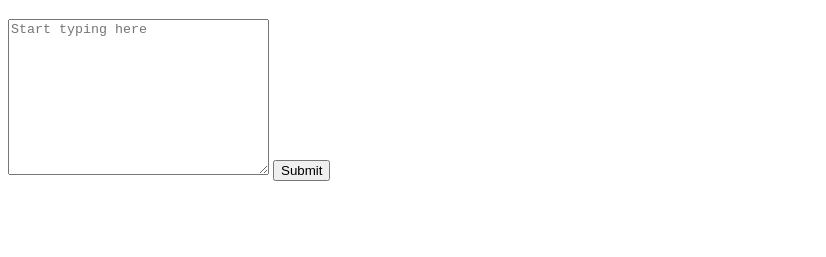
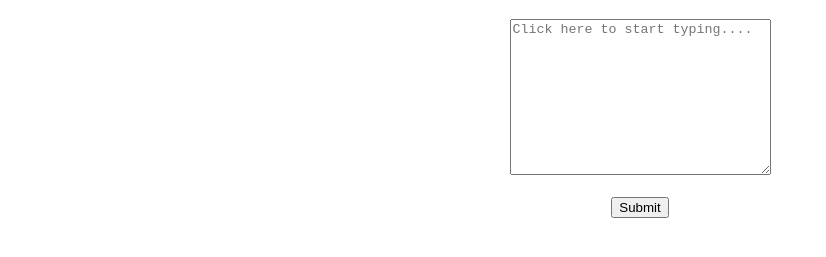
Before and after one commit to wctcprog98/diaryApp, a plain HTML site: page index.html in a window 1280 px wide. Shown: the part 61-318 px from the top of the page, without its empty margins (0-826 px from the left). Drawn offline with Linux system fonts and the light colour scheme.

Commit message:
first commit

```diff
--- a/css/style.css
+++ b/css/style.css
@@ -2,3 +2,7 @@
 .title {
     text-align: center;
 }
+
+#entry-form {
+    text-align: center;
+}
--- a/index.html
+++ b/index.html
@@ -8,8 +8,9 @@
 </head>
 <body>
     <h1 class="title">My Personal Diary</h1>
-    <form action="post" id="entry form">
-        <textarea name="entry-area" class="entry-textbox" placeholder="Start typing here" cols="30" rows="10"></textarea>
+    <form action="post" id="entry-form">
+        <textarea name="entry-area" class="entry-textbox" placeholder="Click here to start typing...." cols="30" rows="10"></textarea>
+        <br><br>
         <button type="submit">Submit</button>
     </form>
     <script src="js/index.js"></script>
```
